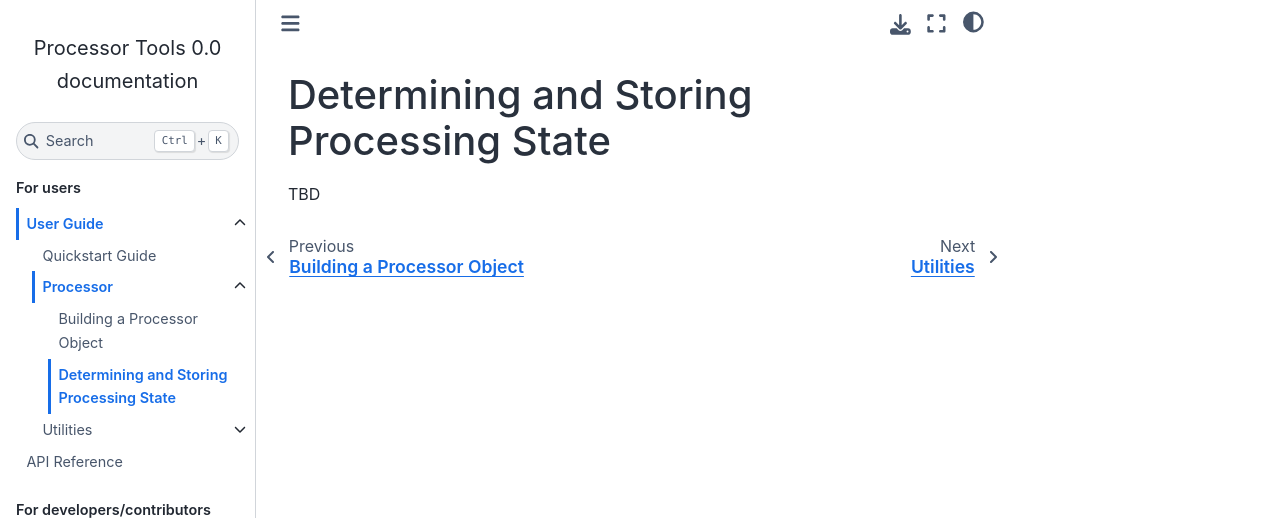
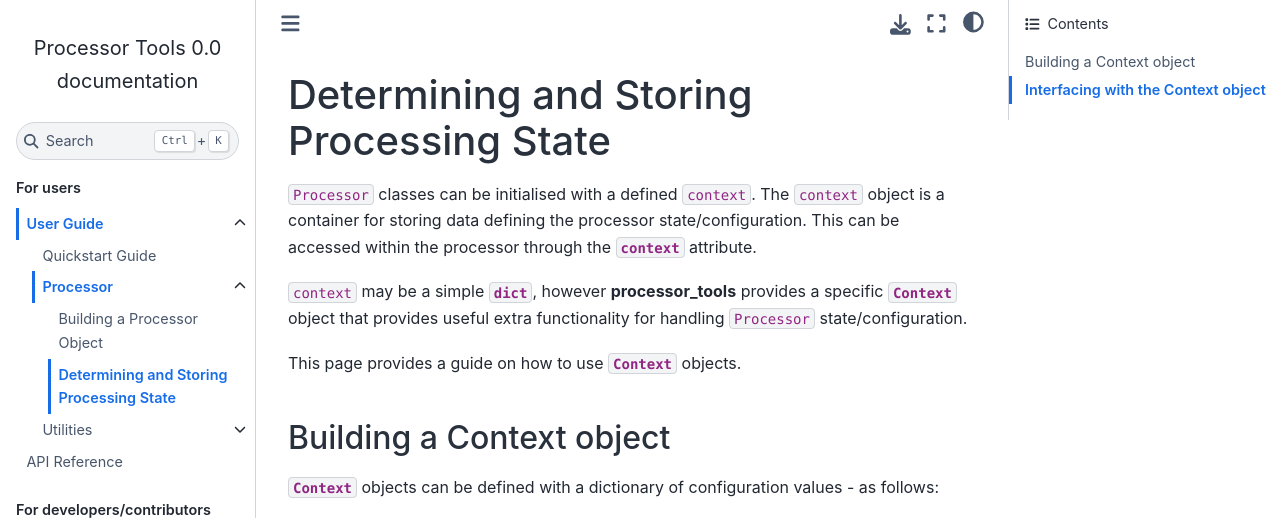
Before and after one commit to meteor-toolkit/processor_tools, a Sphinx documentation site: the page built from docs/content/user/processor/context.rst, in a window 1280 px wide and 1400 px high. Shown: the top 518 px of the window. Built offline with Sphinx 7.4.7 and the Sphinx Book theme 1.1.4, drawn with Linux system fonts in a browser that asks for light colours; some of the changed text lies outside the part shown; grey boxes are pictures that could not be loaded.

Commit message:
Add context docs

```diff
--- a/docs/content/user/processor/context.rst
+++ b/docs/content/user/processor/context.rst
@@ -4,4 +4,72 @@
 Determining and Storing Processing State
 ########################################
 
-TBD
+`Processor` classes can be initialised with a defined `context`. The `context` object is a container for storing data defining the processor state/configuration.  This can be accessed within the processor through the :py:attr:`context <processor_tools.processor.BaseProcessor.context>` attribute.
+
+`context` may be a simple :py:class:`dict`, however **processor_tools** provides a specific :py:class:`Context <processor_tools.context.Context>` object that provides useful extra functionality for handling `Processor` state/configuration.
+
+This page provides a guide on how to use :py:class:`Context <processor_tools.context.Context>` objects.
+
+Building a Context object
+=========================
+
+:py:class:`Context <processor_tools.context.Context>` objects can be defined with a dictionary of configuration values - as follows:
+
+.. ipython:: python
+
+   from processor_tools import Context
+   config_vals = {
+       "entry1": "value1",
+       "entry2": "value2"
+   }
+   context = Context(config_vals)
+
+They can also be built from an equivalent configuration file (of a format readable by :py:func:`read_config <processor_tools.config_io.read_config>`), by defining the file path.
+
+.. ipython:: python
+   :suppress:
+
+   from processor_tools.config_io import write_config
+   path = "context_file.yaml"
+   write_config(path, config_vals)
+
+So if you define the configuration file `"context_file.yaml"`, with the content:
+
+.. code-block:: YAML
+
+   entry1: value1
+   entry2: value2
+
+This can be loaded into a :py:class:`Context <processor_tools.context.Context>` object as:
+
+.. ipython:: python
+
+   path = "context_file.yaml"
+   context = Context(path)
+
+Providing a list of configuration file paths loads the values from each of the configuration files. In the case where multiple input configuration files provide the same value, earlier in the list overwrites later in the list.
+
+Interfacing with the Context object
+===================================
+
+The `Processor` context can be accessed within the processor through the :py:attr:`context <processor_tools.processor.BaseProcessor.context>` attribute.
+
+Configuration values are listed in the context keys :py:meth:`keys <processor_tools.context.Context.keys>`.
+
+.. ipython:: python
+
+   print(context.keys())
+
+Configuration values can be accessed by indexing:
+
+.. ipython:: python
+
+   print(context["entry1"])
+   context["entry3"] = "value3"
+   print(context.keys())
+
+.. ipython:: python
+   :suppress:
+
+   import os
+   os.remove(path)
--- a/docs/content/user/processor/processor_build.rst
+++ b/docs/content/user/processor/processor_build.rst
@@ -31,6 +31,9 @@ Defining Configuration Values
 =============================
 
 Configuration values can be provided when the processor class is initialised with a ``context`` object. The context object should be a container (such as a :py:class:`dict`) with the necessary values defined. Within an initialised processor object, the ``context`` object can be accessed as an instance attribute.
+
+
+:ref:`more <context>`
 
 .. ipython:: python
 
--- a/docs/content/user/utilities/config_io.rst
+++ b/docs/content/user/utilities/config_io.rst
@@ -52,4 +52,4 @@ This supports file types:
    :suppress:
 
    import os
-   # os.remove(path)
+   os.remove(path)
```
